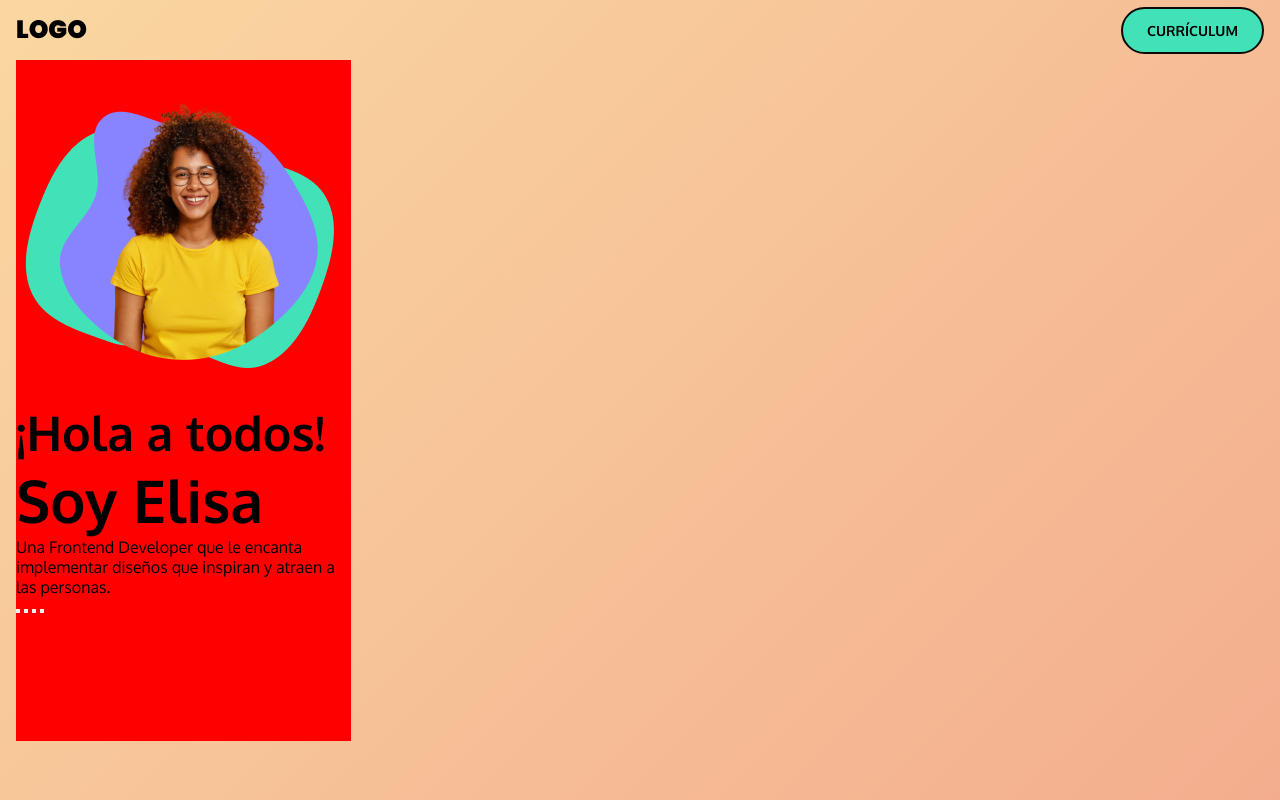
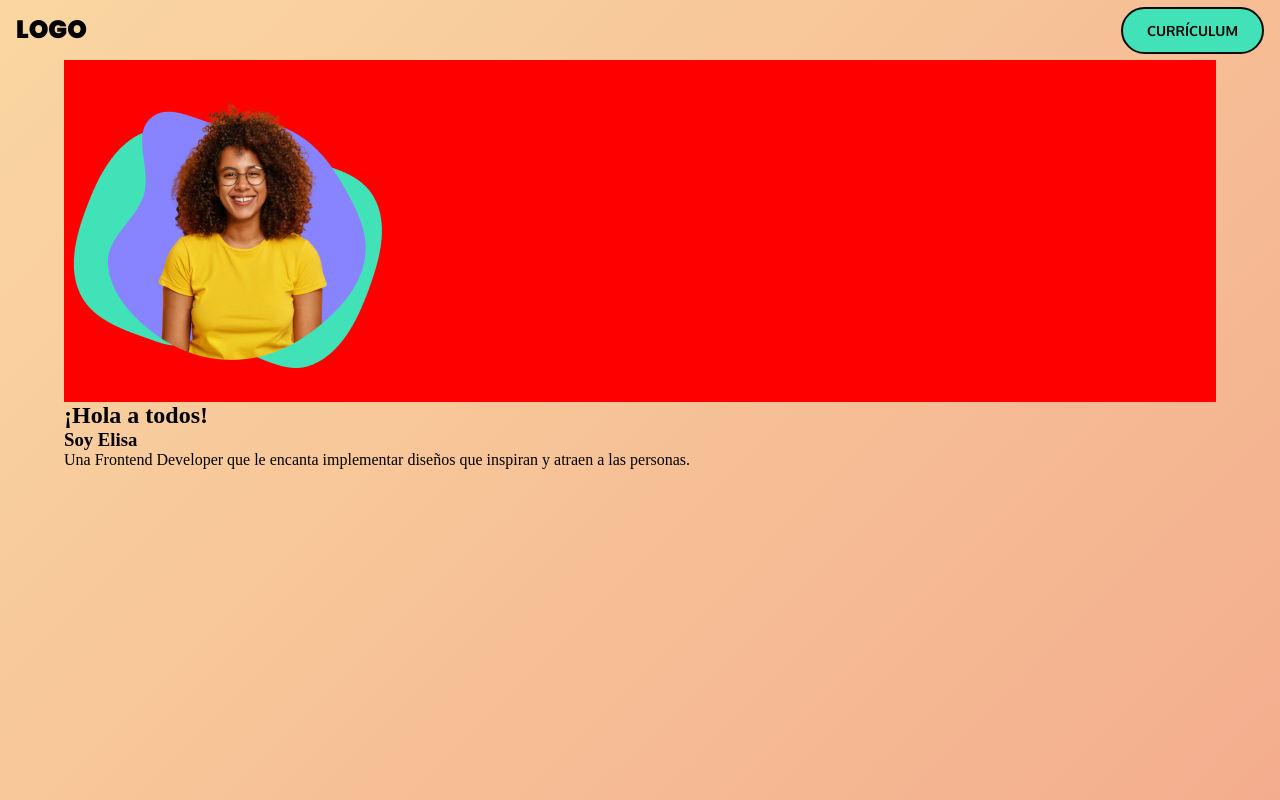
Before and after one commit to Kevin-140/Portafolio-de-Elisa, a plain HTML site: page index.html in a window 1280 px wide. Shown: the top 800 px of the page. Drawn offline with Linux system fonts and the light colour scheme.

Commit message:
se actualizan los archivos

```diff
--- a/css/hero.css
+++ b/css/hero.css
@@ -1,26 +1,8 @@
-div {
-    width: 335px;
-    height: 681px;
-    position: relative;
-    left: 16px;
-    background-color: red;
+.hero {
+  width: 100%;
 }
-h2 {
-    font-family: 'Oxygen', sans-serif;
-    font-weight: 700;
-    font-size: 48px;
-    color: #000;
-    top: 45px;
+.imagen {
+  width: 100%;
+  height: 100%;
+  background-color: red;
 }
-h1 {
-    font-family: 'Oxygen', sans-serif;
-    font-weight: 700;
-    font-size: 59px;
-    color: #000;
-}
-p {
-    font-family: 'Oxygen', sans-serif;
-    font-weight: 400;
-    font-size: 16px;
-    color: #000;
-}
--- a/css/index.css
+++ b/css/index.css
@@ -1,15 +1,19 @@
 @import "./header.css";
 @import "./hero.css";
 
-@import url('https://fonts.googleapis.com/css2?family=Poppins:wght@900&display=swap');
+@import url("https://fonts.googleapis.com/css2?family=Poppins:wght@900&display=swap");
 
-@import url('https://fonts.googleapis.com/css2?family=Oxygen:wght@400;700&display=swap');
+@import url("https://fonts.googleapis.com/css2?family=Oxygen:wght@400;700&display=swap");
 
-*{
-    margin: 0;
-    padding: 0;
+* {
+  margin: 0;
+  padding: 0;
 }
-body{
-    background: linear-gradient(135deg, #FAD7A1 0%, #E96D71 100%);
-    height: 500vh;
+body {
+  background: linear-gradient(135deg, #fad7a1 0%, #e96d71 100%);
+  height: 500vh;
 }
+.container {
+  width: 90vw;
+  margin: 0 auto;
+}
--- a/index.html
+++ b/index.html
@@ -1,26 +1,31 @@
 <!DOCTYPE html>
 <html lang="es">
   <head>
-    <meta charset="UTF-8">
-    <meta http-equiv="X-UA-Compatible" content="IE=edge">
-    <meta name="viewport" content="width=device-width, initial-scale=1.0">
+    <meta charset="UTF-8" />
+    <meta http-equiv="X-UA-Compatible" content="IE=edge" />
+    <meta name="viewport" content="width=device-width, initial-scale=1.0" />
     <title>Portafolio de Elisa</title>
-    <link rel="stylesheet" href="/css/index.css">
+    <link rel="stylesheet" href="/css/index.css" />
   </head>
   <body>
     <header>
       <a href="index.html" class="logo">logo</a>
       <button class="botón-c">currículum</button>
     </header>
-    <div>
-    <img src="/imágenes/Elisa.png" alt="">
+    <div class="container">
+      <section class="hero">
+        <article class="imagen">
+          <img src="/imágenes/Elisa.png" alt="" />
+        </article>
+        <article class="texto">
           <h2>¡Hola a todos!</h2>
           <h1>Soy Elisa</h1>
-    <p>Una Frontend Developer que le encanta implementar diseños que inspiran y atraen a las personas.</p>
-    <button></button>
-    <button></button>
-    <button></button>
-    <button></button>
+          <p>
+            Una Frontend Developer que le encanta implementar diseños que
+            inspiran y atraen a las personas.
+          </p>
+        </article>
+      </section>
     </div>
   </body>
 </html>
```
Lines whose indentation alone changed are shown as unchanged.
